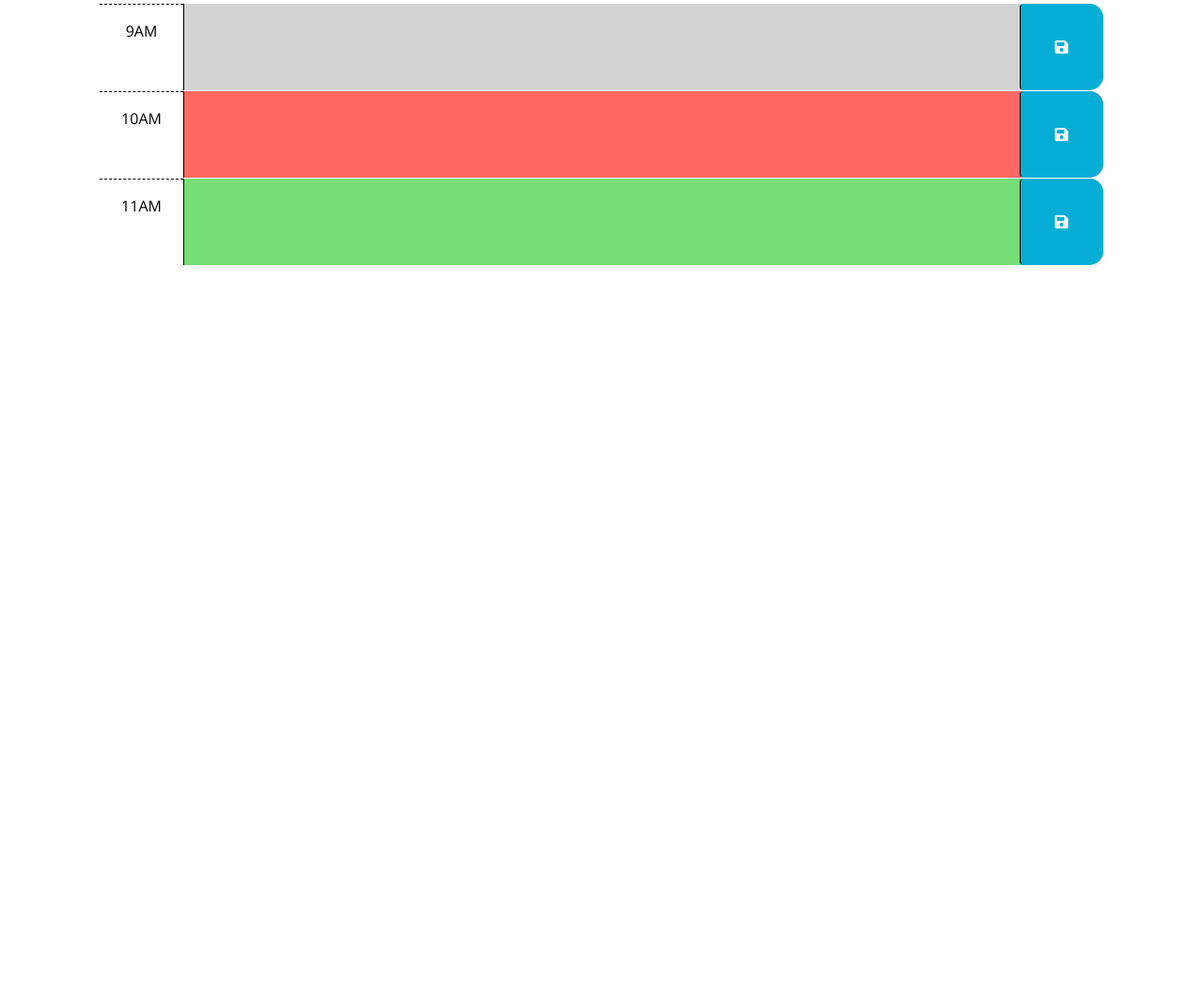
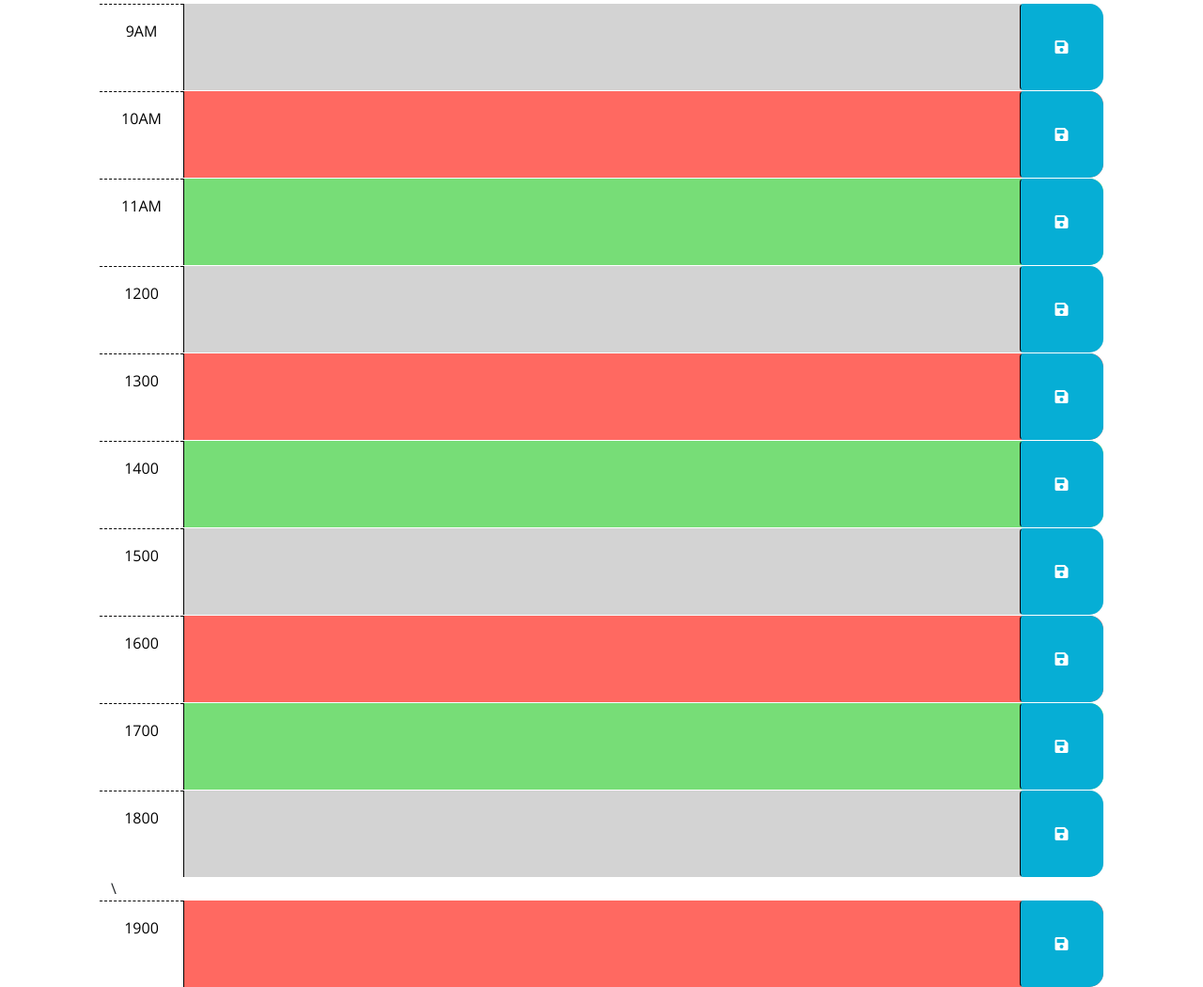
Before and after one commit to Letmego1st/Work-Day-Scheduler, a plain HTML site: page index.html in a window 1280 px wide. Shown: the part 299-1349 px from the top of the page at 94% size. Before the commit the page ends 800 px from the top, so only its background shows below. Drawn offline with nearby package versions, Linux system fonts and the light colour scheme.

Commit message:
Added past present future in html

```diff
--- a/index.html
+++ b/index.html
@@ -66,6 +66,73 @@
         </button>
       </div>
 
+      <div id="hour-1200" class="row time-block past">
+        <div class="col-2 col-md-1 hour text-center py-3">1200</div>
+        <textarea class="col-8 col-md-10 description" rows="3"> </textarea>
+        <button class="btn saveBtn col-2 col-md-1" aria-label="save">
+          <i class="fas fa-save" aria-hidden="true"></i>
+        </button>
+      </div>
+
+      <div id="hour-1300" class="row time-block present">
+        <div class="col-2 col-md-1 hour text-center py-3">1300</div>
+        <textarea class="col-8 col-md-10 description" rows="3"> </textarea>
+        <button class="btn saveBtn col-2 col-md-1" aria-label="save">
+          <i class="fas fa-save" aria-hidden="true"></i>
+        </button>
+      </div>
+
+      <div id="hour-1400" class="row time-block future">
+        <div class="col-2 col-md-1 hour text-center py-3">1400</div>
+        <textarea class="col-8 col-md-10 description" rows="3"> </textarea>
+        <button class="btn saveBtn col-2 col-md-1" aria-label="save">
+          <i class="fas fa-save" aria-hidden="true"></i>
+        </button>
+      </div>
+
+      <div id="hour-1500" class="row time-block past">
+        <div class="col-2 col-md-1 hour text-center py-3">1500</div>
+        <textarea class="col-8 col-md-10 description" rows="3"> </textarea>
+        <button class="btn saveBtn col-2 col-md-1" aria-label="save">
+          <i class="fas fa-save" aria-hidden="true"></i>
+        </button>
+      </div>
+
+      <div id="hour-1600" class="row time-block present">
+        <div class="col-2 col-md-1 hour text-center py-3">1600</div>
+        <textarea class="col-8 col-md-10 description" rows="3"> </textarea>
+        <button class="btn saveBtn col-2 col-md-1" aria-label="save">
+          <i class="fas fa-save" aria-hidden="true"></i>
+        </button>
+      </div>
+
+      <div id="hour-1700" class="row time-block future">
+        <div class="col-2 col-md-1 hour text-center py-3">1700</div>
+        <textarea class="col-8 col-md-10 description" rows="3"> </textarea>
+        <button class="btn saveBtn col-2 col-md-1" aria-label="save">
+          <i class="fas fa-save" aria-hidden="true"></i>
+        </button>
+      </div>
+
+      <div id="hour-1800" class="row time-block past">
+        <div class="col-2 col-md-1 hour text-center py-3">1800</div>
+        <textarea class="col-8 col-md-10 description" rows="3"> </textarea>
+        <button class="btn saveBtn col-2 col-md-1" aria-label="save">
+          <i class="fas fa-save" aria-hidden="true"></i>
+        </button>
+      </div>
+
+      \<div id="hour-1900" class="row time-block present">
+        <div class="col-2 col-md-1 hour text-center py-3">1900</div>
+        <textarea class="col-8 col-md-10 description" rows="3"> </textarea>
+        <button class="btn saveBtn col-2 col-md-1" aria-label="save">
+          <i class="fas fa-save" aria-hidden="true"></i>
+        </button>
+      </div>
+
+
+
+
 
 
 
--- a/script.js
+++ b/script.js
@@ -23,6 +23,7 @@ $(function () {
   // past, present, and future classes? How can Day.js be used to get the
   // current hour in 24-hour time?
   //
+
   // TODO: Add code to get any user input that was saved in localStorage and set
   // the values of the corresponding textarea elements. HINT: How can the id
   // attribute of each time-block be used to do this?
@@ -30,6 +31,16 @@ $(function () {
   $('#hour-9 .description').val(localStorage.getItem('hour-9'));
   $('#hour-10 .description').val(localStorage.getItem('hour-10'));
   $('#hour-11 .description').val(localStorage.getItem('hour-11'));
+  $('#hour-12 .description').val(localStorage.getItem('hour-12'));
+  $('#hour-1300 .description').val(localStorage.getItem('hour-1300'));
+  $('#hour-1400 .description').val(localStorage.getItem('hour-1400'));
+  $('#hour-1500 .description').val(localStorage.getItem('hour-1500'));
+  $('#hour-1500 .description').val(localStorage.getItem('hour-1500'));
+  $('#hour-1600 .description').val(localStorage.getItem('hour-1600'));
+  $('#hour-1700 .description').val(localStorage.getItem('hour-1700'));
+  $('#hour-1800 .description').val(localStorage.getItem('hour-1800'));
+  $('#hour-1900 .description').val(localStorage.getItem('hour-1900'));
+
   // TODO: Add code to display the current date in the header of the page.
   let now=dayjs().format("MM/DD/YYYY");
   console.log(now);
```
